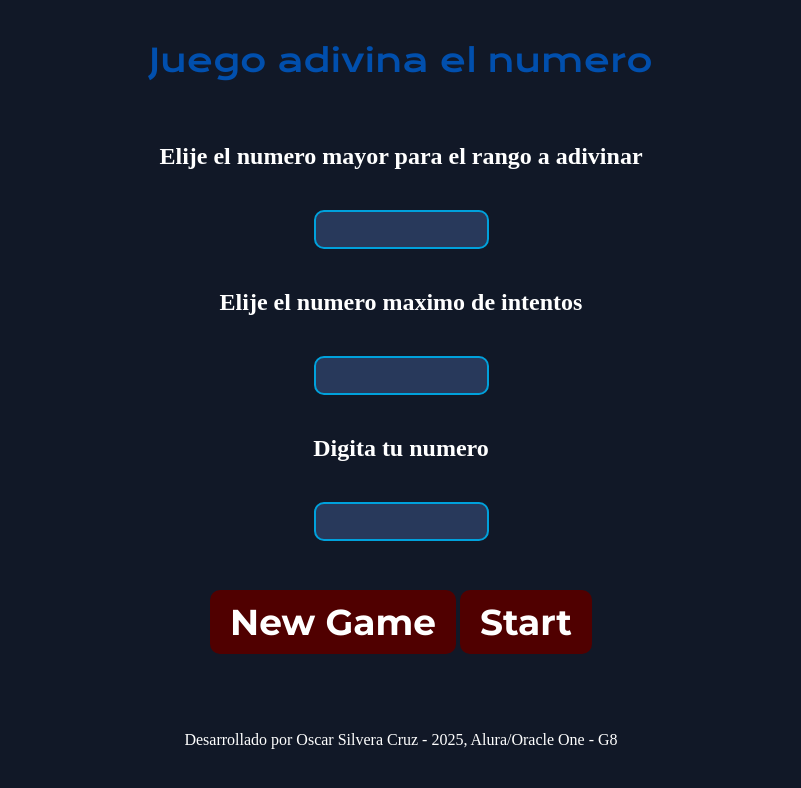
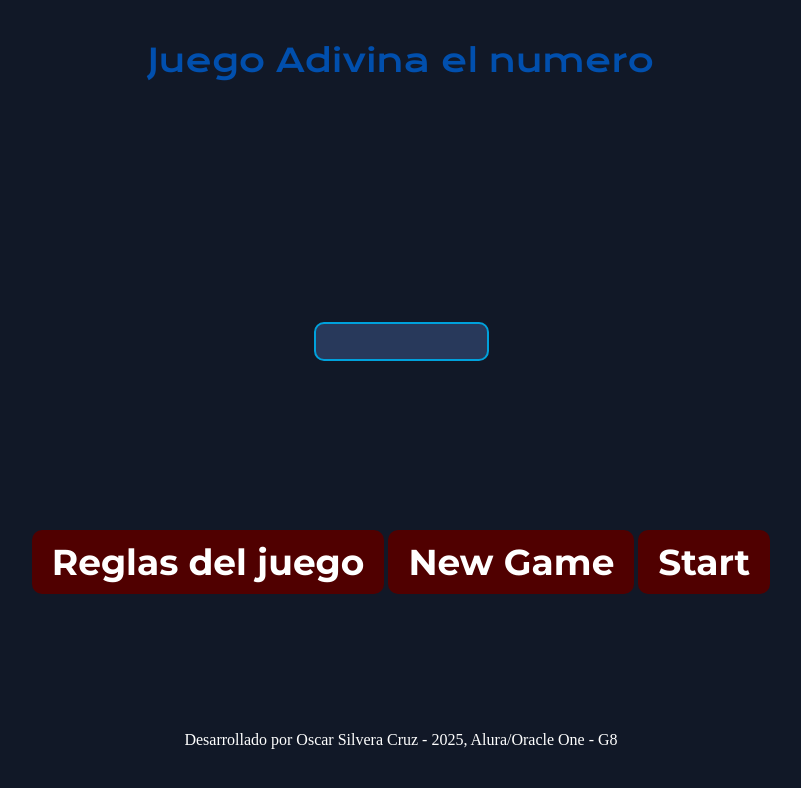
Before and after one commit to ojsilvera/alluraG8_2025_desafiosLogProg, a plain HTML site: page AdivinaNumero/index.html in a window 1280 px wide. Shown: the whole page, without its empty margins (239-1040 px from the left). Drawn offline with nearby package versions, Linux system fonts and the light colour scheme.

Commit message:
Actualizar el todo del juego adivina el numero y platear los primeros pasos para el javascript

```diff
--- a/AdivinaNumero/Assets/js/app.js
+++ b/AdivinaNumero/Assets/js/app.js
@@ -3,6 +3,18 @@ let contador = 0;
 let maxIntentosUser = 0;
 let valorMaxRange = 0;
 let valorNumeroUsuario = 0;
+
+
+function inicialconditions(){
+    document.getElementById('maxIntentosUser').style.display = 'none';
+    document.getElementById('maxRange').style.display = 'none';
+    return;
+}
+//cargarTexto('.section__p_intentosUser', 'Elije el numero maximo de intentos');
+//cargarTexto('.section__p--maxRangeUser', 'Elije el numero mayor para el rango a adivinar');
+
+// cargarTexto('.section__p_numeroUser', 'Digita tu numero');
+
 
 function cargarTexto(elemento, texto) {
     document.querySelector(elemento).innerHTML = texto;
@@ -33,7 +45,4 @@ function resetGame(){
     return;
 }
 
-cargarTexto('h1', 'Juego adivina el numero');
-cargarTexto('.section__p_intentosUser', 'Elije el numero maximo de intentos');
-cargarTexto('.section__p--maxRangeUser', 'Elije el numero mayor para el rango a adivinar');
-cargarTexto('.section__p_numeroUser', 'Digita tu numero');
+inicialconditions();
--- a/AdivinaNumero/index.html
+++ b/AdivinaNumero/index.html
@@ -9,7 +9,7 @@
 </head>
 <body>
     <header class="body__header--container">
-        <h1 class="header__h1--title"></h1>
+        <h1 class="header__h1--title">Juego Adivina el numero</h1>
     </header>
     <Main class="body__main--container">
         <section class="main__section--containerInput">
@@ -27,6 +27,9 @@
             <input class="section__input--user" type="number" id="numeroUser">
         </section>
         <section class="main__section--containerButton">
+            <button class="section__button--ejecutar" onclick="intentoUsuario();" id="playButton">
+                Reglas del juego
+            </button>
             <button class="section__button--newGame" id="newGame" onclick="resetGame();">
                 New Game
             </button>
```
Also changed, not shown: 1 other file. Lines whose indentation alone changed are shown as unchanged.
